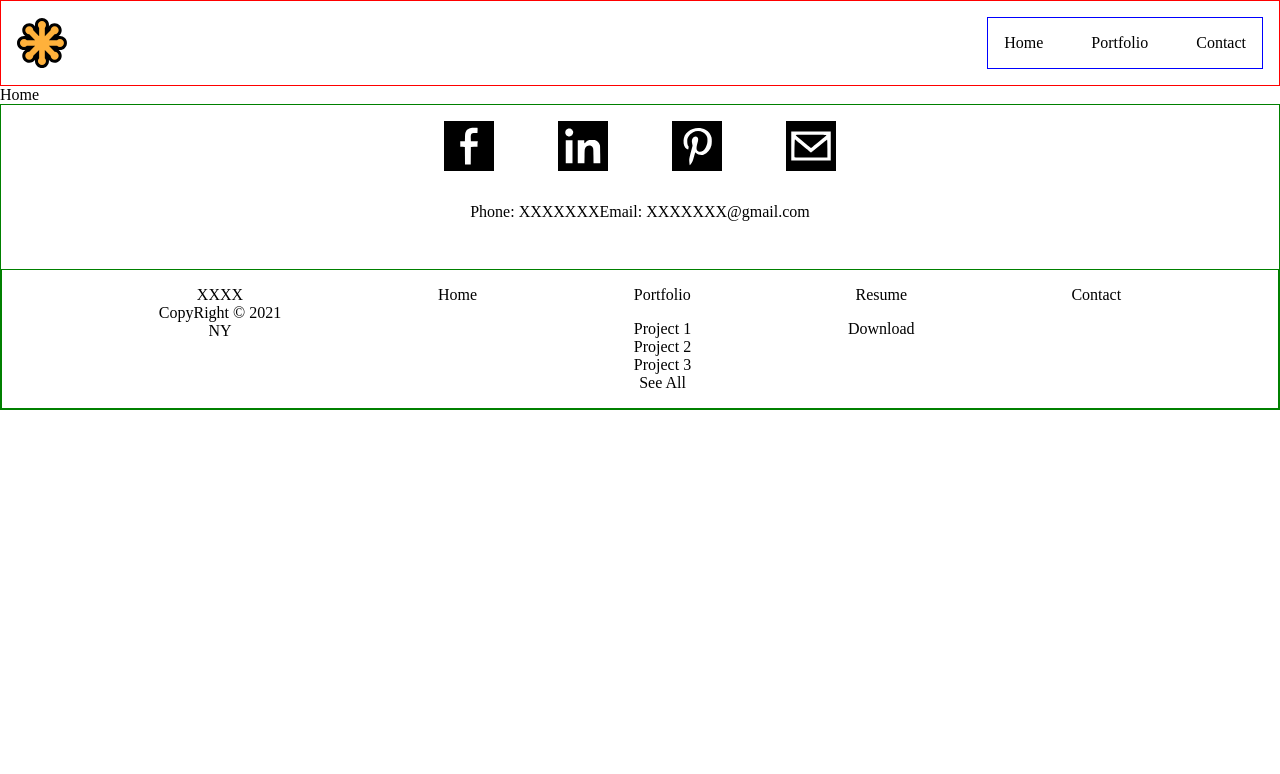
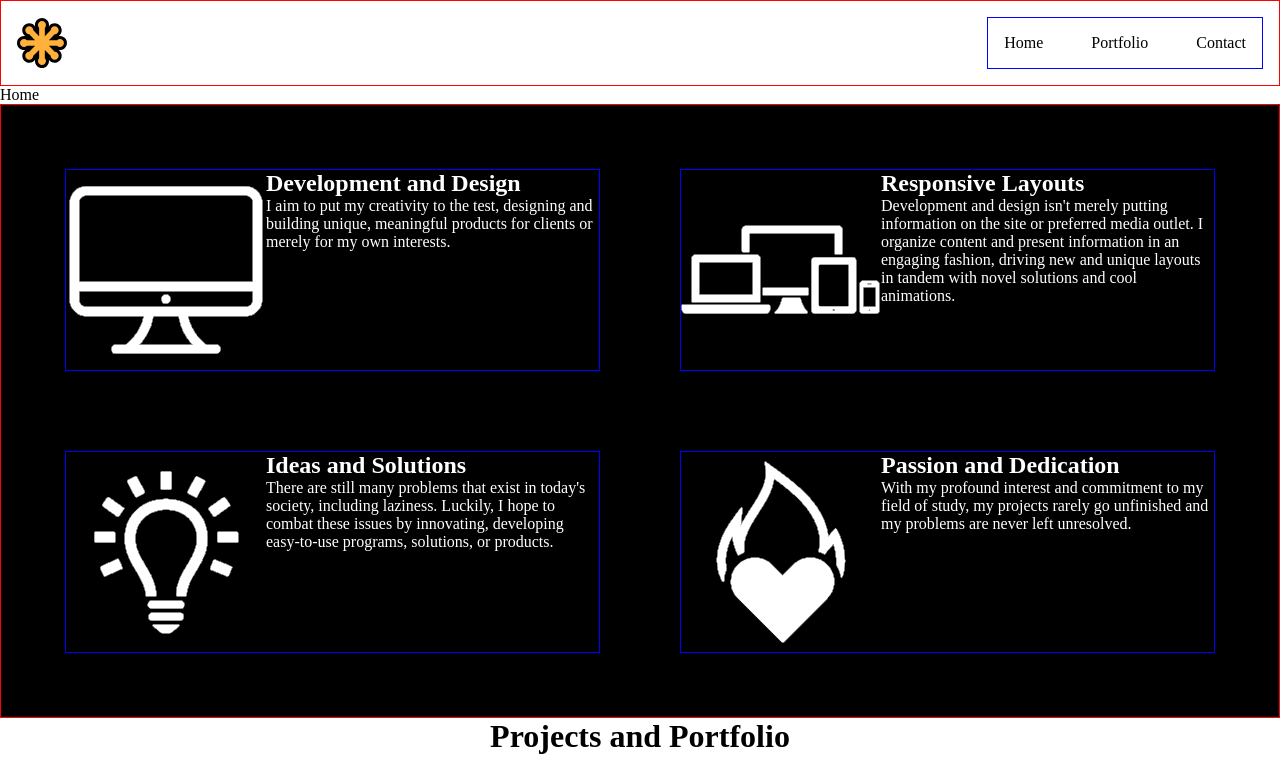
Before and after one commit to jipark92/antra-training, a React (Create React App) app in the folder advanced_training/react-website/: page / in a window 1280 px wide. Shown: the top 774 px of the page. Built offline with nearby package versions, Linux system fonts and the light colour scheme.

Commit message:
finish summary section

```diff
--- /dev/null
+++ b/advanced_training/react-website/src/components/AboutMe.js
@@ -0,0 +1,6 @@
+
+export default function AboutMe() {
+  return (
+    <div>AboutMe</div>
+  )
+}
--- a/advanced_training/react-website/src/components/Home.js
+++ b/advanced_training/react-website/src/components/Home.js
@@ -1,6 +1,14 @@
+import Contact from "./Contact";
+import Portfolio from "./Portfolio";
+import Summary from "./Summary";
 
 export default function Home() {
     return (
-        <div>Home</div>
+        <div className="home-container">
+            Home
+            <Summary/>
+            <Portfolio/>
+            <Contact/>
+        </div>
     )
 }
--- /dev/null
+++ b/advanced_training/react-website/src/components/Introduction.js
@@ -0,0 +1,6 @@
+
+export default function Introduction() {
+  return (
+    <div>Introduction</div>
+  )
+}
--- /dev/null
+++ b/advanced_training/react-website/src/components/Summary.js
@@ -0,0 +1,43 @@
+import passion from '../images/passion.png'
+import ideasSolution from '../images/innovativesolutions.png'
+import responsiveDesign from '../images/responsivedesign.png'
+import developmentDesign from '../images/developerdesign.png'
+
+export default function Summary() {
+    return (
+        <div className="summary-container">
+            <section className="development-design">
+                <img src={developmentDesign}/>
+                <div>
+                    <h2>Development and Design</h2>
+                    <p>I aim to put my creativity to the test, designing and building unique, meaningful products for clients or merely for my own interests.</p>
+                </div>
+            </section>
+
+            <section className="ideas-solution">
+                <img src={responsiveDesign}/>
+                <div>
+                    <h2>Responsive Layouts</h2>
+                    <p>Development and design isn't merely putting information on the site or preferred media outlet. I organize content and present information in an engaging fashion, driving new and unique layouts in tandem with novel solutions and cool animations.</p>
+                </div>
+            </section>
+
+            <section className="responsive-layout">
+                <img src={ideasSolution}/>
+                <div>
+                    <h2>Ideas and Solutions</h2>
+                    <p>There are still many problems that exist in today's society, including laziness. Luckily, I hope to combat these issues by innovating, developing easy-to-use programs, solutions, or products.</p>
+                </div>
+            </section>
+
+            <section className="passion-dedication">
+                <img src={passion}/>
+                <div>
+                    <h2>Passion and Dedication</h2>
+                    <p>With my profound interest and commitment to my field of study, my projects rarely go unfinished and my problems are never left unresolved.</p>
+                </div>
+
+            </section>
+        </div>
+    )
+}
--- a/advanced_training/react-website/src/css/portfolio.css
+++ b/advanced_training/react-website/src/css/portfolio.css
@@ -16,7 +16,6 @@
     padding: 2rem;
     height: 100%;
     border: 1px solid black;
-
 }
 
 .more-projects-container{
--- a/advanced_training/react-website/src/css/portfoliocard.css
+++ b/advanced_training/react-website/src/css/portfoliocard.css
@@ -18,7 +18,6 @@ article{
     gap: 0.5rem;
 }
 
-
 .more-btn{
     width: 50%;
 }
--- /dev/null
+++ b/advanced_training/react-website/src/css/summary.css
@@ -0,0 +1,16 @@
+.summary-container{
+    background-color: black;
+    border: 1px solid red;
+    padding: 4rem;
+    display: grid;
+    grid-template-columns: 1fr 1fr;
+    grid-template-rows: 1fr 1fr;
+    grid-gap: 5rem;
+    color: white;
+}
+
+.summary-container section{
+    border: 1px solid blue;
+    display: flex;
+    align-items: flex-start;
+}
--- a/advanced_training/react-website/src/index.js
+++ b/advanced_training/react-website/src/index.js
@@ -7,6 +7,7 @@ import './css/contactform.css'
 import './css/button.css'
 import './css/portfolio.css'
 import './css/portfoliocard.css'
+import './css/summary.css'
 import App from './App';
 
 const root = ReactDOM.createRoot(document.getElementById('root'));
```
Also changed, not shown: advanced_training/react-website/src/css/button.css (line endings or trailing spaces).
